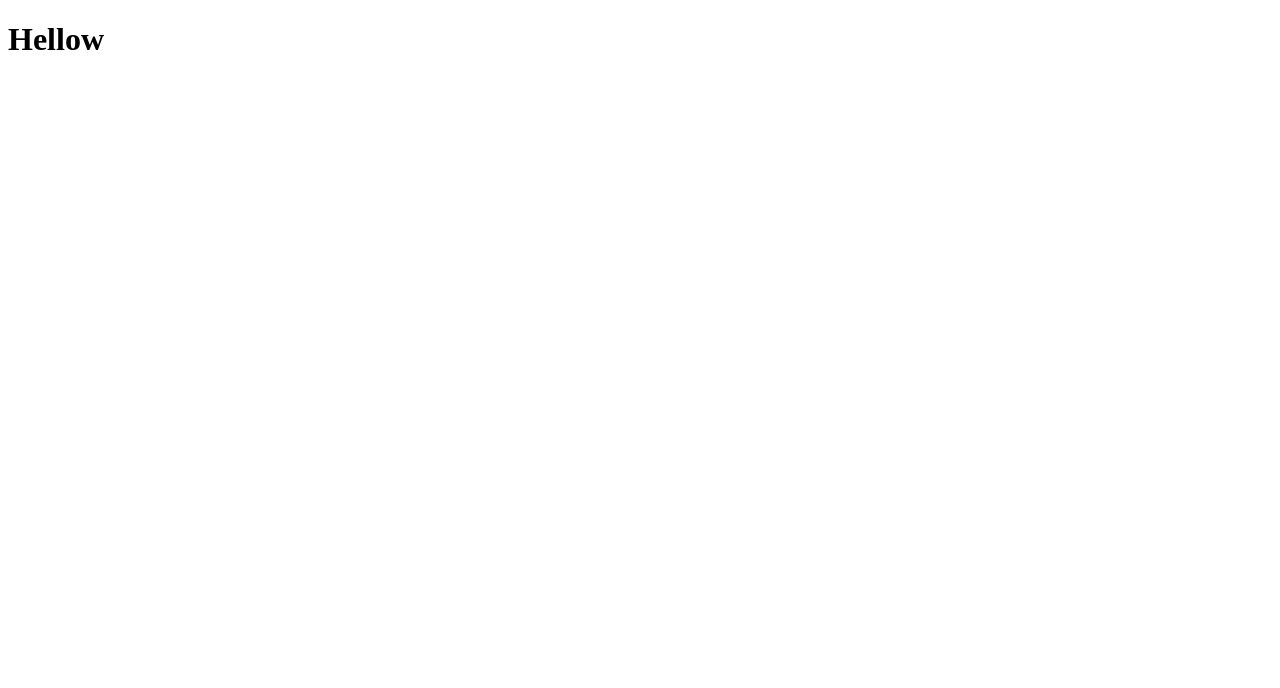
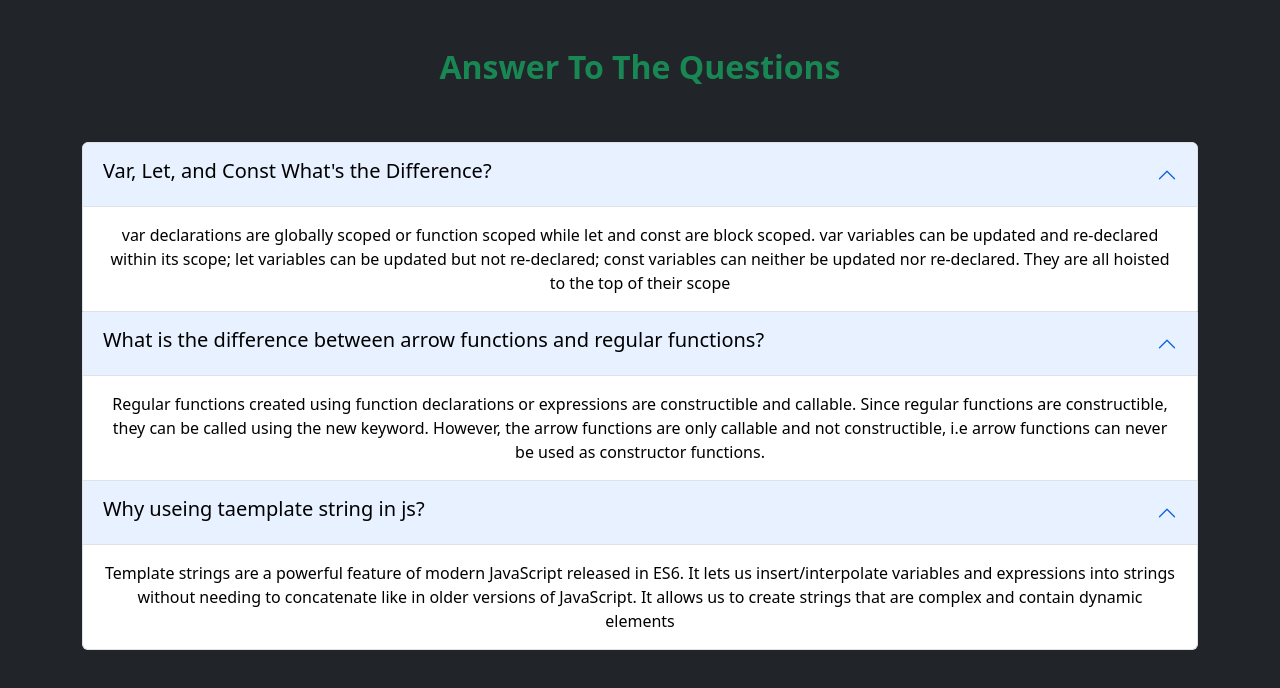
Before and after one commit to eashishir/b6-news-portal-A6, a plain HTML site: page blog.html in a window 1280 px wide. Drawn offline with nearby package versions, Linux system fonts and the light colour scheme.

Commit message:
finally done

```diff
--- a/blog.html
+++ b/blog.html
@@ -5,11 +5,85 @@
     <meta charset="UTF-8">
     <meta http-equiv="X-UA-Compatible" content="IE=edge">
     <meta name="viewport" content="width=device-width, initial-scale=1.0">
-    <title>Document</title>
+    <link href="https://cdn.jsdelivr.net/npm/bootstrap@5.2.0/dist/css/bootstrap.min.css" rel="stylesheet"
+        integrity="sha384-gH2yIJqKdNHPEq0n4Mqa/HGKIhSkIHeL5AyhkYV8i59U5AR6csBvApHHNl/vI1Bx" crossorigin="anonymous">
+    <title>Anss The Questions</title>
 </head>
 
-<body>
-    <h1>Hellow</h1>
+<body class="bg-dark">
+    <section class="container pt-5">
+        <div>
+            <div class="text-center">
+                <h2 class="fw-bold text-success">Answer To The Questions</h2>
+
+
+                <div class="pt-5 d-lg-block">
+                    <div class="accordion" id="accordionPanelsStayOpenExample">
+                        <div class="accordion-item">
+                            <h2 class="accordion-header" id="panelsStayOpen-headingOne">
+                                <button class="accordion-button" type="button" data-bs-toggle="collapse"
+                                    data-bs-target="#panelsStayOpen-collapseOne" aria-expanded="true"
+                                    aria-controls="panelsStayOpen-collapseOne">
+                                    <h5 class="text-black">Var, Let, and Const What's the Difference? </h5>
+                                </button>
+                            </h2>
+                            <div id="panelsStayOpen-collapseOne" class="accordion-collapse collapse show"
+                                aria-labelledby="panelsStayOpen-headingOne">
+                                <div class="accordion-body">
+                                    var declarations are globally scoped or function scoped while let and const are
+                                    block scoped. var variables can be updated and re-declared within its scope; let
+                                    variables can be updated but not re-declared; const variables can neither be updated
+                                    nor re-declared. They are all hoisted to the top of their scope
+                                </div>
+                            </div>
+                        </div>
+                        <div class="accordion-item">
+                            <h2 class="accordion-header" id="panelsStayOpen-headingOne">
+                                <button class="accordion-button" type="button" data-bs-toggle="collapse"
+                                    data-bs-target="#panelsStayOpen-collapseOne" aria-expanded="true"
+                                    aria-controls="panelsStayOpen-collapseOne">
+                                    <h5 class="text-black">What is the difference between arrow functions and regular
+                                        functions? </h5>
+                                </button>
+                            </h2>
+                            <div id="panelsStayOpen-collapseOne" class="accordion-collapse collapse show"
+                                aria-labelledby="panelsStayOpen-headingOne">
+                                <div class="accordion-body">
+                                    Regular functions created using function declarations or expressions are
+                                    constructible and callable. Since regular functions are constructible, they can be
+                                    called using the new keyword. However, the arrow functions are only callable and not
+                                    constructible, i.e arrow functions can never be used as constructor functions.
+                                </div>
+                            </div>
+                        </div>
+                        <div class="accordion-item">
+                            <h2 class="accordion-header" id="panelsStayOpen-headingOne">
+                                <button class="accordion-button" type="button" data-bs-toggle="collapse"
+                                    data-bs-target="#panelsStayOpen-collapseOne" aria-expanded="true"
+                                    aria-controls="panelsStayOpen-collapseOne">
+                                    <h5 class="text-black">Why useing taemplate string in js?</h5>
+                                </button>
+                            </h2>
+                            <div id="panelsStayOpen-collapseOne" class="accordion-collapse collapse show"
+                                aria-labelledby="panelsStayOpen-headingOne">
+                                <div class="accordion-body">
+                                    Template strings are a powerful feature of modern JavaScript released in ES6. It
+                                    lets us insert/interpolate variables and expressions into strings without needing to
+                                    concatenate like in older versions of JavaScript. It allows us to create strings
+                                    that are complex and contain dynamic elements
+                                </div>
+                            </div>
+                        </div>
+
+                    </div>
+                </div>
+
+            </div>
+        </div>
+
+
+
+    </section>
 </body>
 
 </html>
```
Also changed, not shown: index.html (+2 -2 lines), js/app.js (+9 -1 lines).
